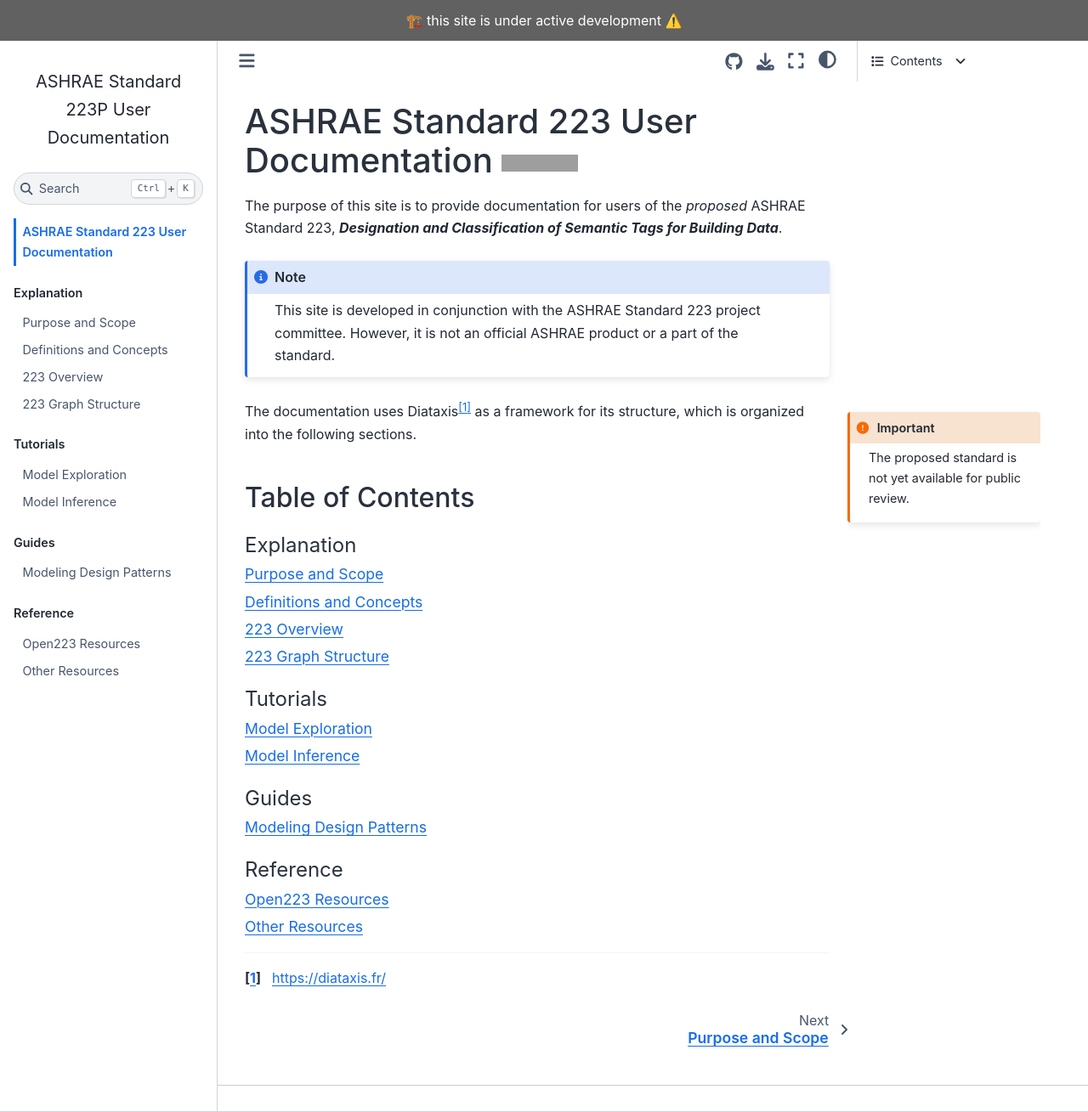
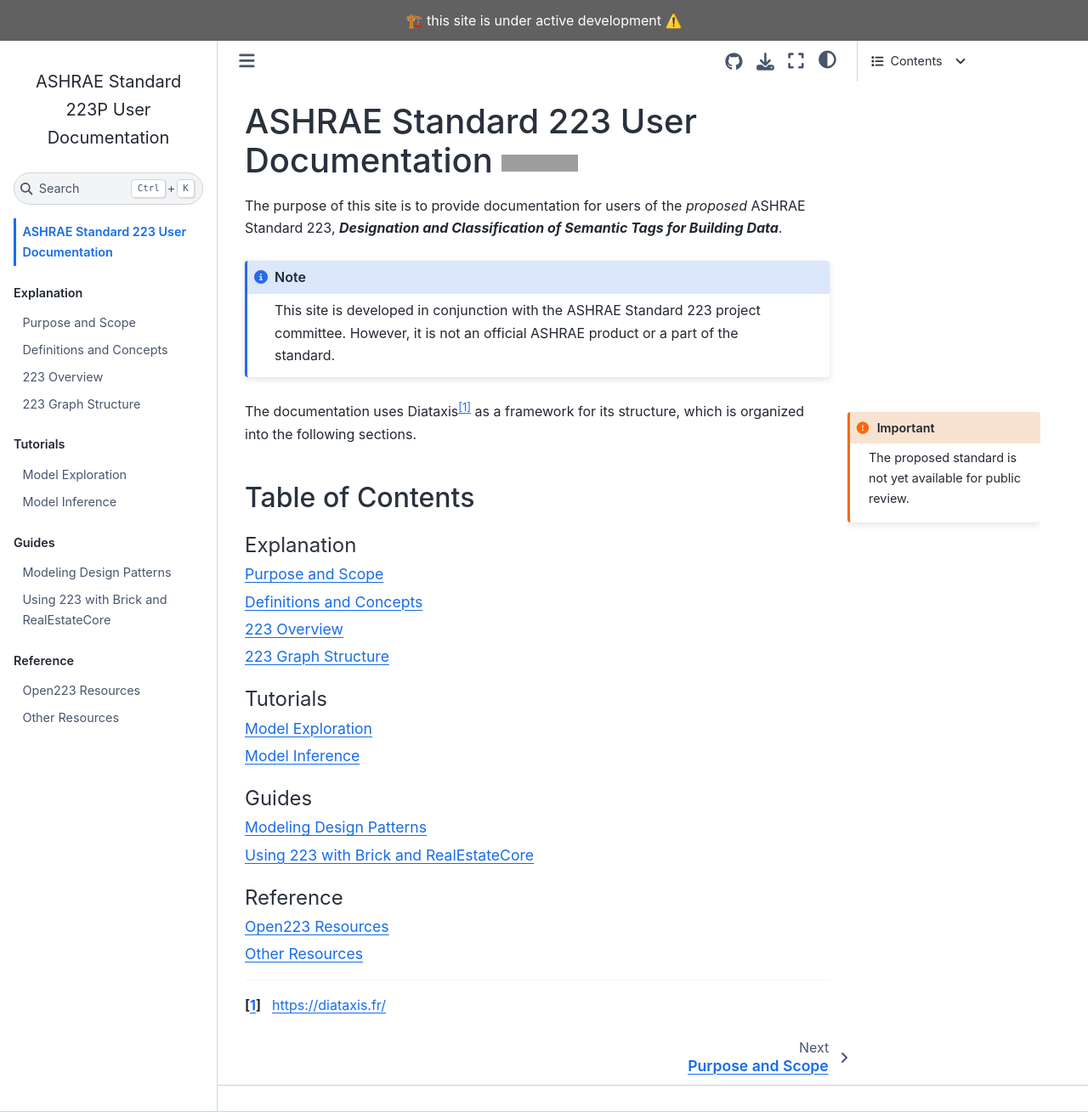
Before and after one commit to open223/docs.open223.info, a Jupyter Book: the page built from intro.md, in a window 1280 px wide and 1309 px high. Shown: the whole window at 85% size. Built offline with Jupyter Book 1.0.4 settings and Sphinx 7.4.7 and the Sphinx Book theme 1.1.4, drawn with Linux system fonts in a browser that asks for light colours; some of the changed lines change nothing that is shown; grey boxes are pictures that could not be loaded.

Commit message:
add brick/rec doc

````diff
--- a/_toc.yml
+++ b/_toc.yml
@@ -18,6 +18,7 @@
 - caption: Guides
   chapters:
   - file: guides/design-patterns.md
+  - file: guides/brick-rec.md
 - caption: Reference
   chapters:
   - file: reference/open223-resources.md
--- /dev/null
+++ b/guides/brick-rec.md
@@ -0,0 +1,121 @@
+# Using 223 with Brick and RealEstateCore
+
+The [Brick](https://brickschema.org) and [RealEstateCore](https://realestatecore.io) ontologies can be used to augment 223 models with a richer vocabulary of concepts.
+There are a few reasons to consider doing this:
+
+1. The Brick and RealEstateCore ontologies define a much larger set of concepts than 223, so using these ontologies can provide a 223 model with more specific and higher-level information helpful to consumers of the model
+2. The governance structures of the Brick and RealEstateCore ontologies mean they can evolve much faster than 223 and thus standardize descriptions of new concepts, e.g. as new products emerge onto the market
+
+Importantly, a choice to model a building with 223 neither obviates nor requires the use of the Brick or RealEstateCore ontologies.
+These can serve as another "layer" on top of the rich semantics provided by 223.
+
+## Using Brick `Point`s with 223
+
+Brick's `Point` class and its subclasses provide a large vocabulary of data sources (e.g., "Input/Output points") within a building management system (BMS).
+These can be used as annotations on 223 `Property` instances.
+
+Consider the following (partial) 223 model with a Brick annotation:
+
+```turtle
+@prefix bldg: <urn:ex/> .
+@prefix s223: <http://data.ashrae.org/standard223#> .
+@prefix qudt: <http://qudt.org/schema/qudt/> .
+@prefix qudtqk: <http://qudt.org/vocab/quantitykind/> .
+@prefix unit: <http://qudt.org/vocab/unit/> .
+@prefix brick: <https://brickschema.org/schema/Brick#> .
+
+bldg:damper a s223:Damper ;
+    s223:cnx bldg:damper-out .
+
+bldg:sensor a s223:Sensor ;
+    s223:hasObservationLocation bldg:damper-out ;
+    s223:hasPhysicalLocation bldg:damper ;
+    s223:observes bldg:air-temp .
+
+bldg:damper-out a s223:OutletConnectionPoint ;
+    s223:cnx bldg:out-connection ;
+    s223:hasMedium s223:Medium-Air ;
+    s223:hasProperty bldg:air-temp .
+
+bldg:air-temp a s223:QuantifiableObservableProperty,
+                brick:Supply_Air_Temperature_Sensor ;
+    qudt:hasQuantityKind qudtqk:Temperature ;
+    s223:hasAspect s223:Role-Supply ;
+    qudt:hasUnit unit:DEG_C .
+```
+
+By stating that the `bldg:air-temp` entity is also a `brick:Supply_Air_Temperature_Sensor`, Brick-based applications can more easily find the data they are looking for.
+223 requires multiple annotations be combined in order to model this concept.
+
+The Brick class also clearly states the role of the entity.
+The use of the QUDT annotations and Brick types means that this 223 model is also a valid Brick model!
+
+Using Brick can simplify some queries against the model.
+Without Brick, finding the `bldg:air-temp` entity would require this query:
+
+```sparql
+PREFIX bldg: <urn:ex/>
+PREFIX s223: <http://data.ashrae.org/standard223#>
+PREFIX qudt: <http://qudt.org/schema/qudt/>
+PREFIX qudtqk: <http://qudt.org/vocab/quantitykind/>
+SELECT ?damper ?temp WHERE {
+    ?damper a s223:Damper ;
+        s223:hasProperty ?temp.
+    ?temp a s223:QuantifiableObservableProperty ;
+        qudt:hasQuantityKind qudtqk:Temperature ;
+        s223:hasAspect s223:Role-Supply .
+}
+```
+
+whereas with Brick, the query can be simplified to
+
+```sparql
+PREFIX bldg: <urn:ex/>
+PREFIX s223: <http://data.ashrae.org/standard223#>
+PREFIX brick: <https://brickschema.org/schema/Brick#>
+
+SELECT ?damper ?temp WHERE {
+    ?damper a s223:Damper ;
+        brick:hasPoint ?temp .
+    ?temp a brick:Supply_Air_Temperature_Sensor .
+}
+```
+
+The `brick:hasPoint` relationship is inferred automatically.
+
+## Using Brick `Equipment`s with 223
+
+Brick's extensive `Equipment` classes can also be used with 223.
+Any 223 `Equipment` can also be annotated with a Brick `Equipment` class, for example:
+
+```turtle
+@prefix bldg: <urn:ex/> .
+@prefix s223: <http://data.ashrae.org/standard223#> .
+@prefix brick: <https://brickschema.org/schema/Brick#> .
+
+bldg:damper a s223:Damper, brick:Supply_Damper .
+```
+
+## Using RealEstateCore `Space` with 223
+
+RealEstateCore's extensive `Space` classes can also be used with 223 to provide human-facing annotations to 223 `PhysicalSpace` instances.
+Simply add the RealEstateCore space type as another type of the desired 223 `PhysicalSpace` entity.
+This can provide a 223 model with much more descriptive and *machine-readable* information about the role and purpose of physical spaces in the model.
+
+Consider the following example:
+
+```turtle
+@prefix bldg: <urn:ex/> .
+@prefix s223: <http://data.ashrae.org/standard223#> .
+@prefix qudt: <http://qudt.org/schema/qudt/> .
+@prefix qudtqk: <http://qudt.org/vocab/quantitykind/> .
+@prefix unit: <http://qudt.org/vocab/unit/> .
+@prefix rec: <https://w3id.org/rec#> .
+
+bldg:my_space a s223:PhysicalSpace, rec:Kitchenette ;
+    s223:hasProperty bldg:temp .
+
+bldg:temp a s223:QuantifiableObservableProperty ;
+    qudt:hasQuantityKind qudtqk:Temperature ;
+    qudt:hasUnit unit:DEG_C .
+```
````
